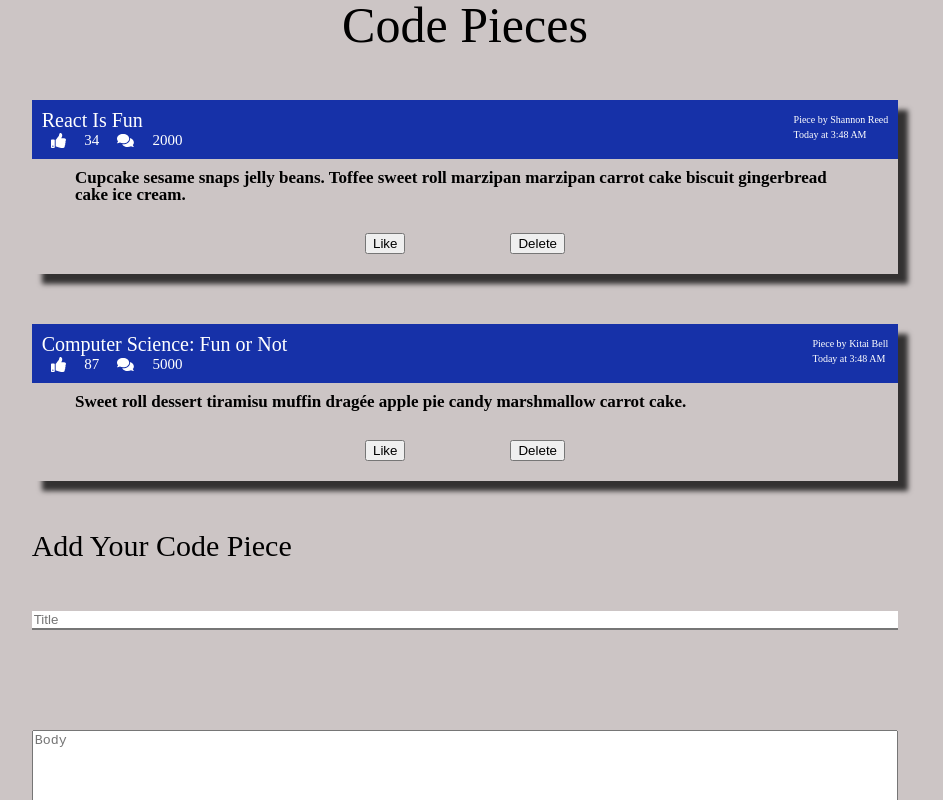
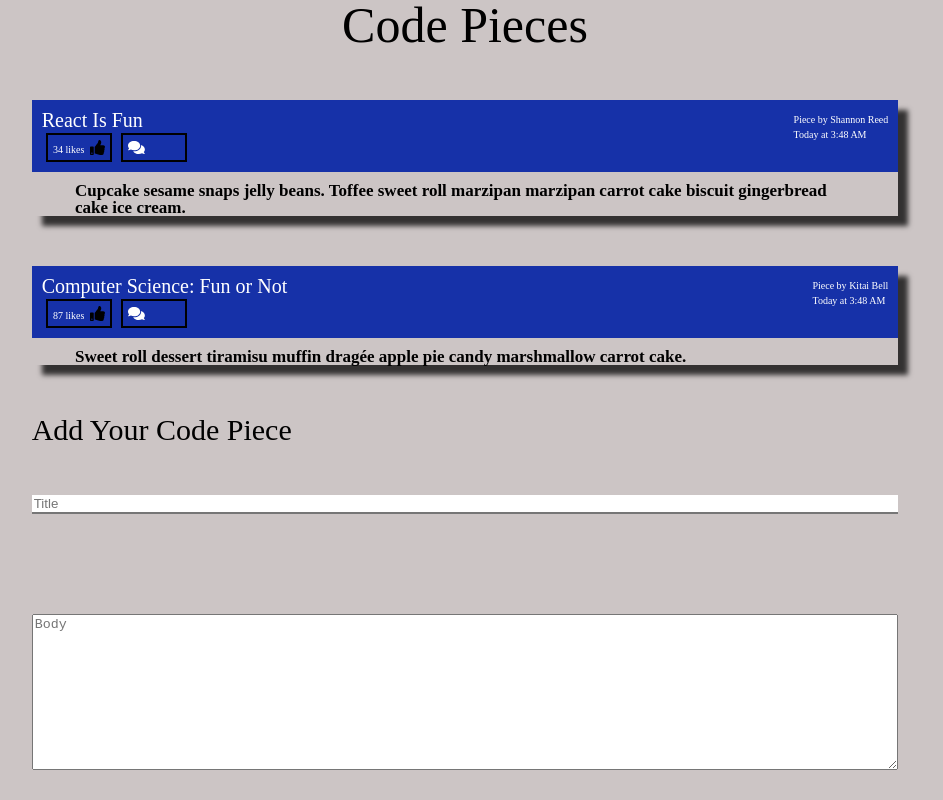
Before and after one commit to SR-Portfolio-Projects/Code-Pieces-Part-I, a React (Create React App) app in the folder code-pieces/: page / in a window 1280 px wide. Shown: the top 800 px of the page, without its empty margins (175-1118 px from the left). Built offline with nearby package versions, Linux system fonts and the light colour scheme.

Commit message:
added tye ability to like a piece

```diff
--- a/code-pieces/src/App.css
+++ b/code-pieces/src/App.css
@@ -60,11 +60,19 @@ box-shadow: 10px 10px 5px 0px rgba(0,0,0,0.75);
   padding-top: .5rem;
 }
 
-.icons {
+.like-section {
   width: 15rem;
   margin-top: .3rem;
   display: flex;
   justify-content: space-around;
+}
+
+.like-section-wrapper {
+  padding: .5rem;
+  flex-basis: 35%;
+  border: 2px solid black;
+  display: flex;
+  justify-content: space-between;
 }
 
 .piece .content {
--- a/code-pieces/src/App.js
+++ b/code-pieces/src/App.js
@@ -15,10 +15,34 @@ const App = () => {
     setPieces([...pieces, piece])
   };
 
+  const likePiece = (pieceId, isLikedState) => {
+		const { liked, isLiked } = isLikedState;
+
+		const likedConditioning = (likedBool) => {
+			setPieces(
+				pieces.map((piece) => {
+					const changedValue =
+						likedBool !== true ? piece.likes + 1 : piece.likes - 1;
+					if (piece.id === pieceId) {
+						return { ...piece, likes: changedValue };
+					}
+					return piece;
+				})
+			);
+		};
+
+		if (liked === false) {
+			likedConditioning(liked);
+		} else if (liked === true) {
+			likedConditioning(liked);
+		}
+		isLiked(!liked);
+	};
+
     return (
       <div className="App">
           <h1>Code Pieces</h1>
-          <Pieces pieces={pieces} onCreate={handleCreate} />
+          <Pieces pieces = { pieces } onCreate = { handleCreate } likePiece = { likePiece } />
       </div>
     );
   }
--- /dev/null
+++ b/code-pieces/src/components/LikePiece.js
@@ -0,0 +1,27 @@
+import React from "react";
+import { FontAwesomeIcon } from '@fortawesome/react-fontawesome'
+import { faThumbsUp, faComments } from '@fortawesome/free-solid-svg-icons'
+
+const LikePiece = (props) => {
+	const { likePiece, numberOfLikes, liked } = props;
+
+	return (
+		<div>
+			<div className="like-section" key="likes-icons-container">
+				<div onClick={likePiece} className="like-section-wrapper">
+				<p className="like-number">{numberOfLikes} likes</p>
+					<FontAwesomeIcon
+						color={liked===true?"red":"black"}
+						icon={faThumbsUp}
+					/>
+				</div>
+				<div className="like-section-wrapper">
+					<FontAwesomeIcon icon={faComments} />
+				</div>
+			</div>
+
+		</div>
+	);
+};
+
+export default LikePiece;
--- a/code-pieces/src/components/Piece.js
+++ b/code-pieces/src/components/Piece.js
@@ -1,9 +1,10 @@
-import React from 'react';
-import { FontAwesomeIcon } from '@fortawesome/react-fontawesome'
-import { faThumbsUp, faComments } from '@fortawesome/free-solid-svg-icons'
+import React, { useState } from 'react';
+
 import moment from 'moment';
+import LikePiece from './LikePiece';
 
-const Piece = ({ piece }) => {
+const Piece = ({ piece, likePiece }) => {
+  const [liked, isLiked] = useState(false);
 
   return (
     <div className="piece">
@@ -11,17 +12,11 @@ const Piece = ({ piece }) => {
         <div className="piece-header">
           <div>
             <h3>{piece.title}</h3>
-            <div className="icons">
-                  <span role="img" aria-label="star">
-                  <FontAwesomeIcon icon={faThumbsUp} />
-                  </span>
-                  {piece.likes}
-
-                  <span role="img" aria-label="comments">
-                  <FontAwesomeIcon icon={faComments} />
-                  </span>
-                  {piece.comments}
-            </div>
+           <LikePiece
+           	likePiece={() => likePiece(piece.id,{liked, isLiked})}
+             numberOfLikes={piece.likes}
+             liked={liked}
+           />
           </div>
         <div>
         <p>Piece by {piece.user.displayName}</p>
@@ -30,10 +25,6 @@ const Piece = ({ piece }) => {
         </div>
         <div className="content">{piece.content}</div>
       </div>
-      <div className="piece-buttons">
-          <button className="star">Like</button>
-          <button className="delete">Delete</button>
-      </div>
     </div>
   );
 };
--- a/code-pieces/src/components/Pieces.js
+++ b/code-pieces/src/components/Pieces.js
@@ -3,13 +3,11 @@ import Piece from './Piece';
 import AddPiece from './AddPiece';
 
 
-const Pieces = ({ pieces, onCreate }) => {
+const Pieces = ({ pieces, onCreate, likePiece }) => {
 
   return (
     <section className="Pieces">
-      {pieces.map((piece, index) => <Piece  key={piece.id} piece= {piece}  />)}
-      {/* {newPieces.map((piece, index) => <Piece key={piece.id} piece= {piece} />)} */}
-
+      {pieces.map((piece, index) => <Piece  key={piece.id} piece= {piece}  likePiece = { likePiece } liked = {false} />)}
       <AddPiece onCreate={onCreate} />
     </section>
   )
```
Also changed, not shown: 1 other file (tests, documents, lock files or other folders).
